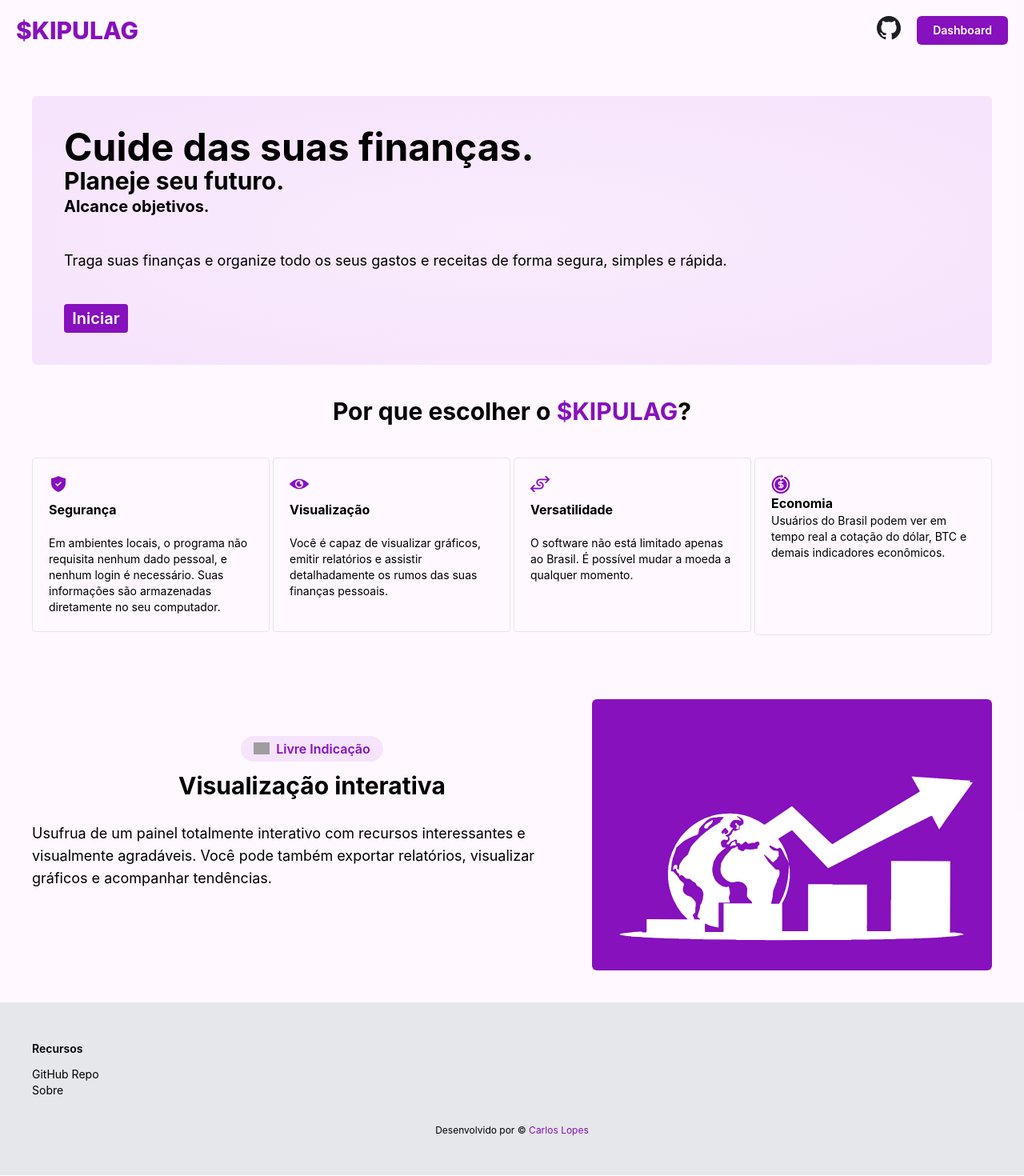
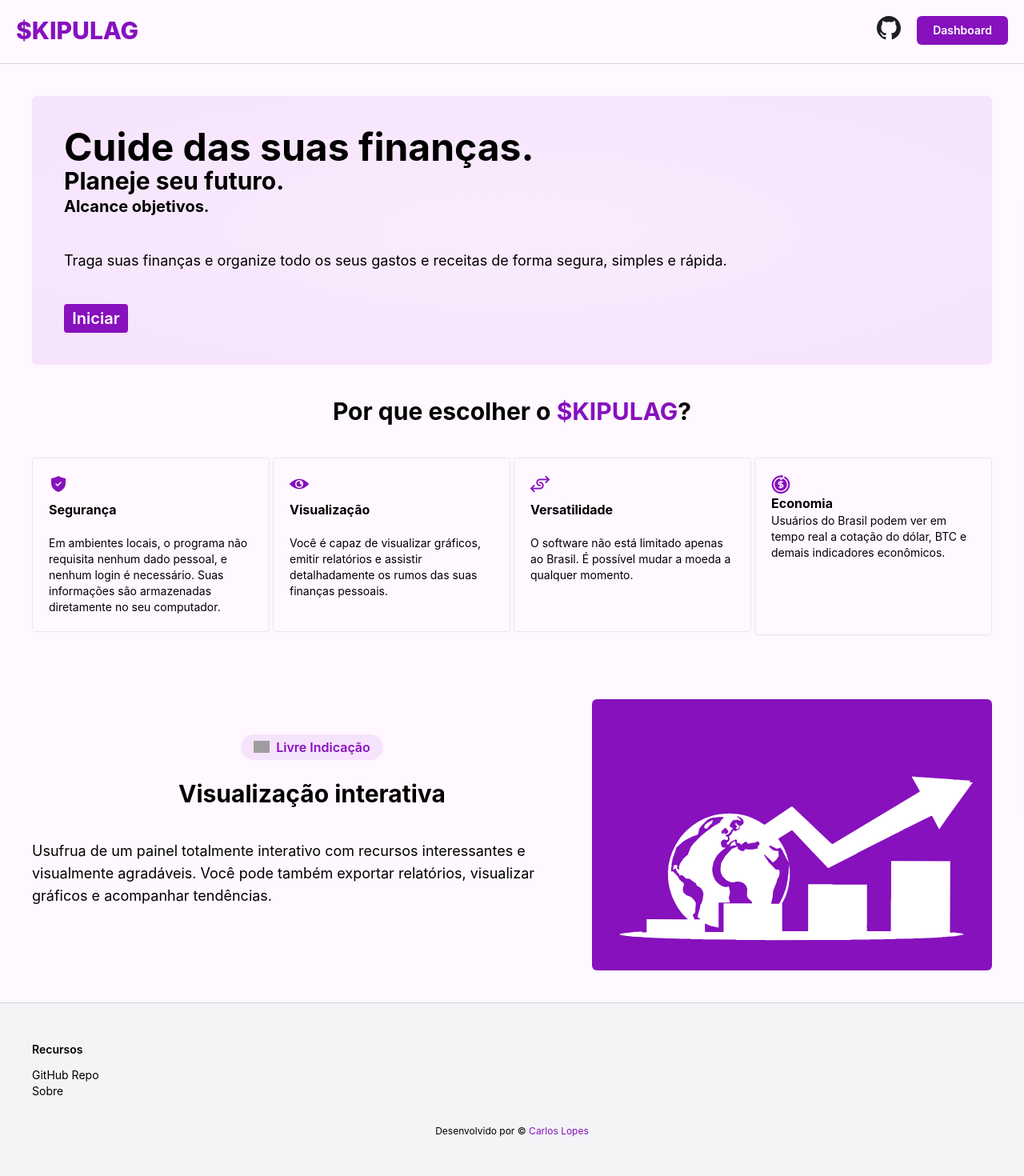
Before and after one commit to scrola/skipulag, a React (Vite) app in the folder client/: page / in a window 1280 px wide. Shown: the whole page at 80% size. Built offline with nearby package versions, Linux system fonts and the light colour scheme; grey boxes are pictures that could not be loaded.

Commit message:
style: hl on header and footer

```diff
--- a/client/src/App.tsx
+++ b/client/src/App.tsx
@@ -10,7 +10,7 @@ export default function App() {
   return (
     <div className="max-w-7xl w-full mx-auto">
       <div className="bg-[#ffa8ff16] flex flex-col min-h-screen">
-        <header className="w-full h-20">
+        <header className="w-full h-20 border-b border-gray-300">
           <nav className="flex p-5 justify-between">
             <div className="justify-left">
               <span className="text-[#8611bd] font-extrabold text-3xl">
@@ -28,7 +28,7 @@ export default function App() {
           </nav>
         </header>
 
-        <main className="p-10 flex-1">
+        <main className="p-10 flex-1 border-b border-gray-300">
           <section>
             <div className="w-full flex-col rounded-md justify-between flex p-10 bg-radial from-[#bc5de814] to-[#bc5de823]">
               <div className="flex-col">
@@ -94,8 +94,8 @@ export default function App() {
             </div>
           </section>
 
-          <section className="w-full items-center space-y-10 lg:flex-row rounded-md flex flex-col h-auto">
-            <div className="flex space-y-3 flex-col items-center text-center">
+          <section className="w-full items-center space-y-5 lg:flex-row rounded-md flex flex-col h-auto">
+            <div className="flex space-y-6 flex-col items-center text-center">
               <div className="flex items-center justify-center gap-2 px-4 py-1 bg-[#bc5de823] rounded-2xl">
                 <img src={livreIndicacao} alt="" width={20} />
                 <p className="font-semibold text-[#8611bd]">Livre Indicação</p>
@@ -119,8 +119,7 @@ export default function App() {
             />
           </section>
         </main>
-
-        <footer className="w-full bg-gray-200 flex flex-col px-10 py-12">
+        <footer className="w-full bg-gray-100 flex flex-col px-10 py-12">
           <p className="font-semibold text-black text-sm pb-3">Recursos</p>
           <a
             href="https://github.com"
```
